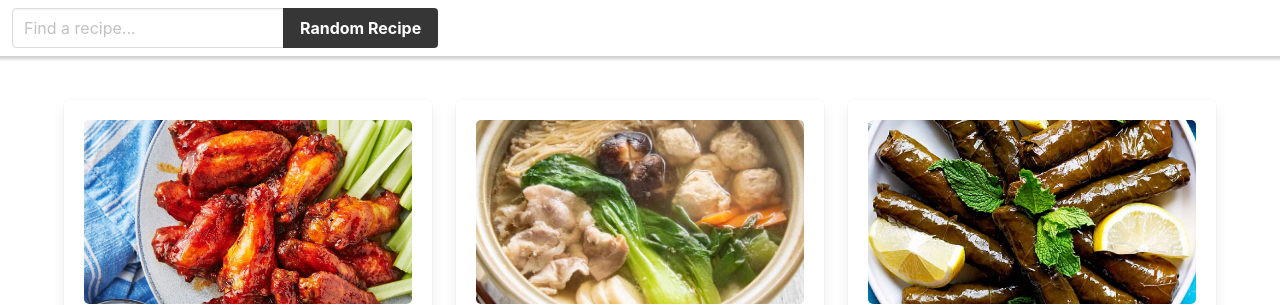
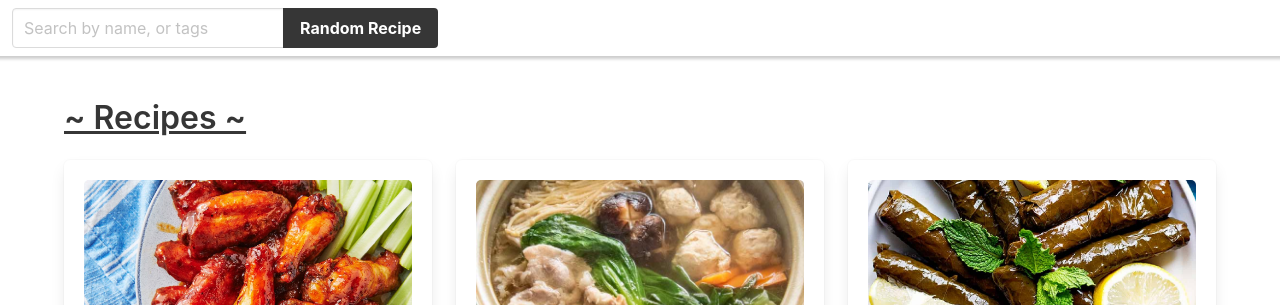
Before and after one commit to deloachcd/chanko, a plain HTML site: page site/index.html in a window 1280 px wide. Shown: the top 305 px of the page. Drawn offline with Linux system fonts and the light colour scheme.

Commit message:
some sample layout updates

```diff
--- a/site/index.html
+++ b/site/index.html
@@ -3,7 +3,7 @@
   <head>
     <meta charset="utf-8">
     <meta name="viewport" content="width=device-width, initial-scale=1">
-    <title>Hello Bulma!</title>
+    <title>Chanko v0.1</title>
     <link rel="stylesheet" href="css/bulma.min.css">
     <link rel="stylesheet" href="css/custom.css">
   </head>
@@ -12,7 +12,7 @@
       <div class="navbar-item">
         <div class="field has-addons">
           <div class="control">
-            <input class="input" type="text" placeholder="Find a recipe...">
+            <input class="input" type="text" placeholder="Search by name, or tags">
           </div>
           <div class="control">
             <a class="button is-dark">
@@ -24,6 +24,7 @@
     </nav>
     <section class="section">
       <div class="container">
+        <h1 class="title"><u>~ Recipes ~</u></h1>
         <div class="columns">
           <!-- LAYOUT: 4x3 -->
           <div class="column is-one-third">
```
